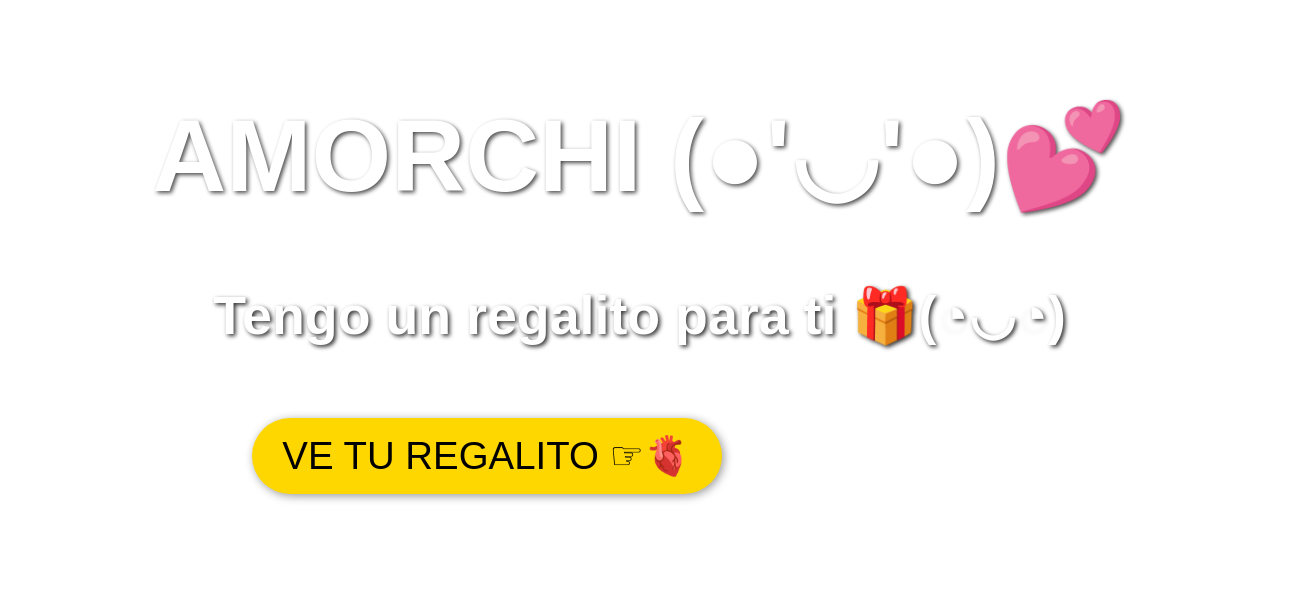
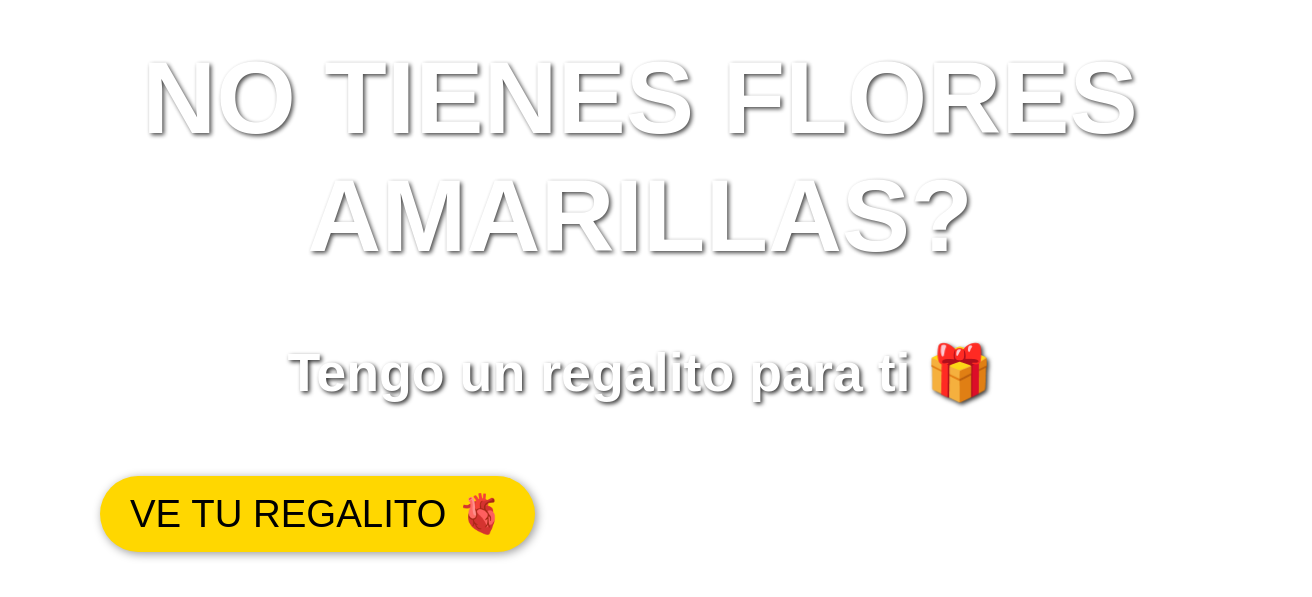
Before and after one commit to Axel179-cr/Amarillas, a plain HTML site: page index.html in a window 1280 px wide. Shown: the part 139-736 px from the top of the page, 1312 px wide, since content can reach past the window. Drawn offline with Linux system fonts and the light colour scheme.

Commit message:
Update index.html

```diff
--- a/index.html
+++ b/index.html
@@ -3,7 +3,7 @@
 <head>
     <meta charset="UTF-8">
     <meta name="viewport" content="width=device-width, initial-scale=1.0">
-    <title>Amorchi de mi corazon ❤️</title>
+    <title>HOLA</title>
     <style>
         body, html {
             margin: 0;
@@ -68,9 +68,9 @@
 </head>
 <body>
     <div>
-        <h1>AMORCHI (●'◡'●)💕</h1>
-        <h2>Tengo un regalito para ti 🎁(◔◡◔)</h2>
-        <button onclick="window.location.href='rosas.html'">VE TU REGALITO ☞🫀</button>
+        <h1>NO TIENES FLORES AMARILLAS?</h1>
+        <h2>Tengo un regalito para ti 🎁</h2>
+        <button onclick="window.location.href='rosas.html'">VE TU REGALITO 🫀</button>
     </div>
 </body>
 </html>
```
